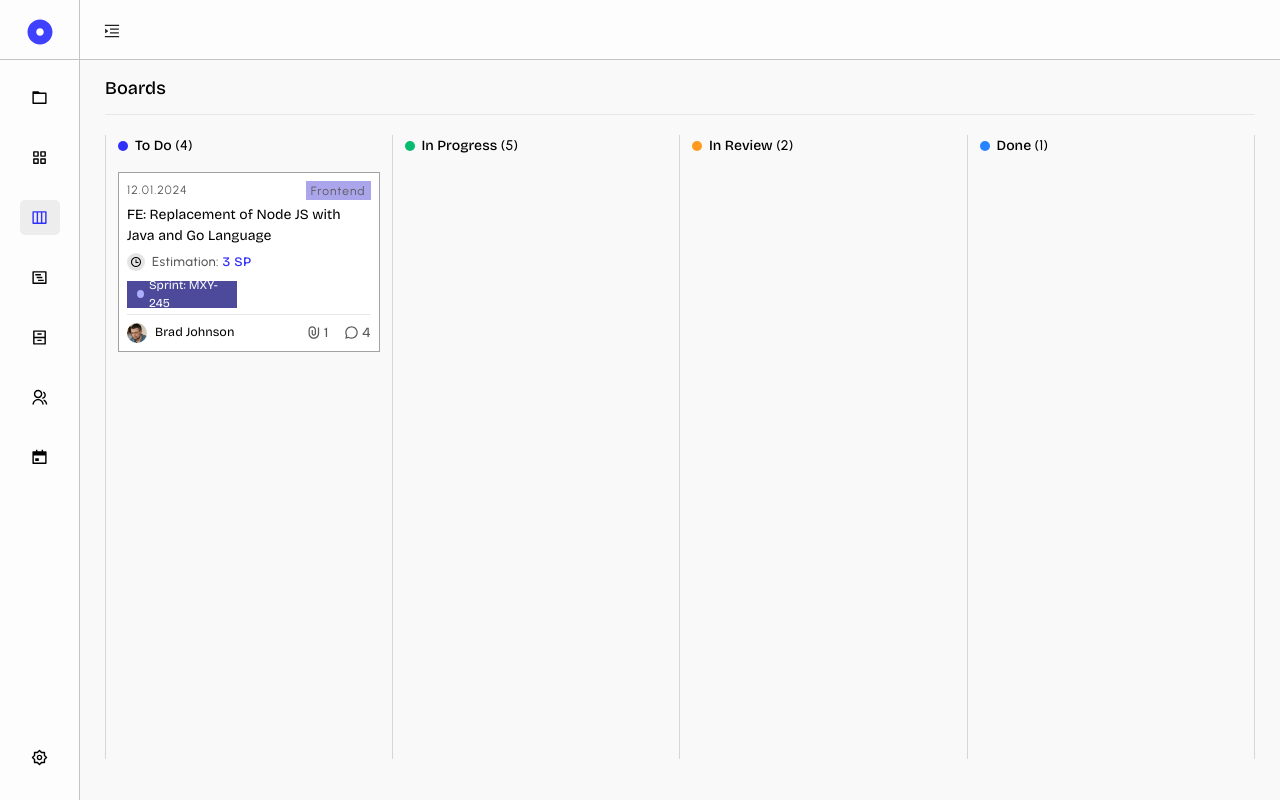
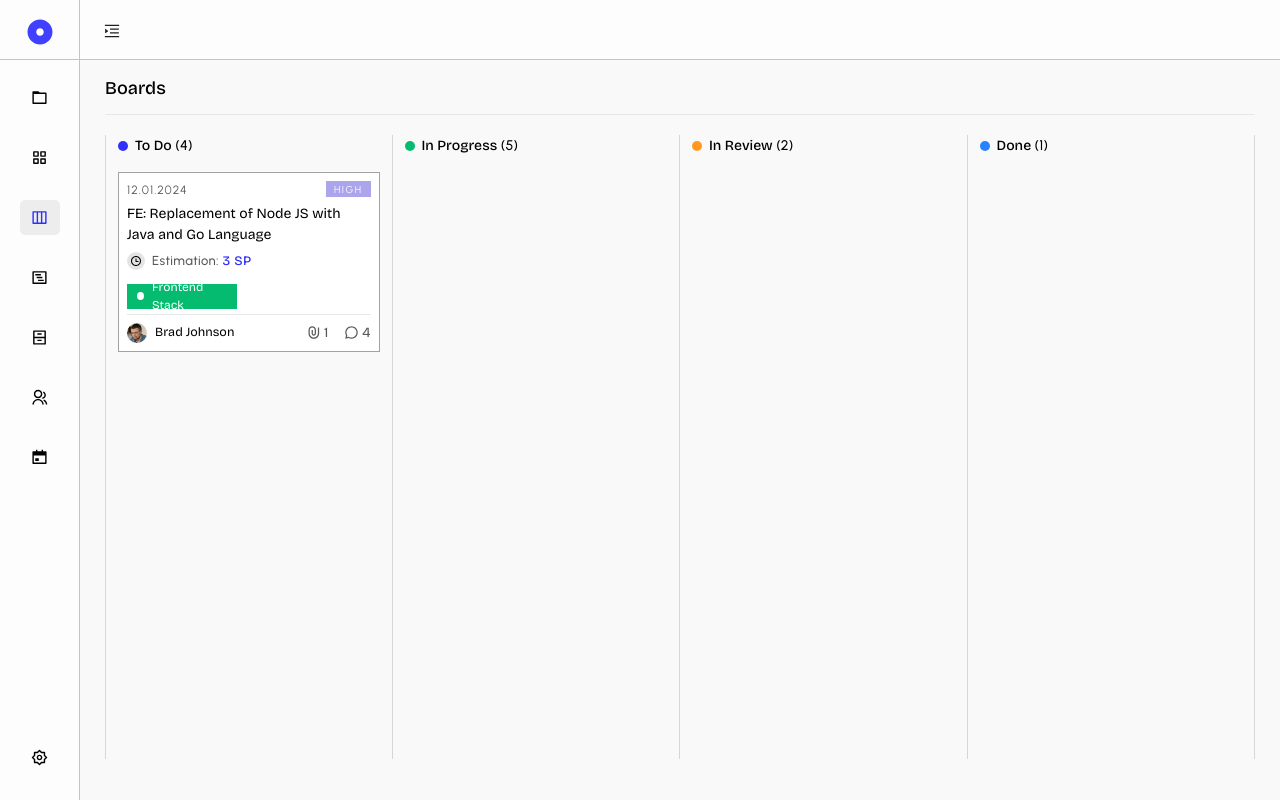
Before and after one commit to aniket-raikwar-dev/one-task, a React (Create React App) app in the folder frontend/: page /boards in a window 1280 px wide. Built offline with nearby package versions, Linux system fonts and the light colour scheme.

Commit message:
fixed: card ui

```diff
--- a/frontend/src/App.css
+++ b/frontend/src/App.css
@@ -680,7 +680,7 @@ nav {
     font-size: 13px;
   }
 }
-.ovr-sprint {
+.ovr-sprint, .tech-box {
   width: 45%;
   height: 27px;
   padding: 10px;
@@ -702,6 +702,17 @@ nav {
 .est {
   background-color: rgb(77, 74, 155) !important;
 }
+
+.tech-box {
+  height: 25px;
+  background-color: #04bb6f;
+
+  .circle {
+    margin-right: 8px;
+     background-color: rgb(255, 255, 255);
+  }
+}
+
 
 .ovr-table-container {
   background-color: #fff;
@@ -812,17 +823,6 @@ nav {
   border: 0.5px solid #a2a2a2;
   padding: 8px 8px 0px 8px;
 
-  .tech {
-    background-color: rgb(171, 165, 236);
-    font-family: "Urbanist", sans-serif;
-    font-size: 12px;
-    color: #5a5a5a;
-    letter-spacing: 1px;
-    margin-bottom: 2px;
-    width: fit-content;
-    padding: 0.5px 5px;
-  }
-
   .date {
     font-family: "Urbanist", sans-serif;
     font-size: 12px;
@@ -832,6 +832,22 @@ nav {
     width: fit-content;
   }
 }
+
+ .tech {
+    height: 16px;
+    background-color: rgb(171, 165, 236);
+    font-family: "Urbanist", sans-serif;
+    font-size: 10px;
+    color: #ffffff;
+    letter-spacing: 1.5px;
+    width: fit-content;
+    display: flex;
+    justify-content: center;
+    align-items: center;
+    padding: 0px 8px;
+    text-transform: uppercase;
+
+  }
 
 .task-text {
   margin-top: 2px;
--- a/frontend/src/components/BoardCard.js
+++ b/frontend/src/components/BoardCard.js
@@ -7,28 +7,14 @@ const BoardCard = () => {
       <div className="board-card-top">
         <div className="flex justify-between">
           <div className="date">12.01.2024</div>
-          <div className="tech">Frontend</div>
+          <div className="tech">High</div>
         </div>
 
         <h3 className="task-text">
           FE: Replacement of Node JS with Java and Go Language
         </h3>
 
-        {/* <div className="project-owner mar-t-6">
-        <div>
-          <svg
-            xmlns="http://www.w3.org/2000/svg"
-            viewBox="0 0 24 24"
-            fill="currentColor"
-          >
-            <path d="M20 22H18V20C18 18.3431 16.6569 17 15 17H9C7.34315 17 6 18.3431 6 20V22H4V20C4 17.2386 6.23858 15 9 15H15C17.7614 15 20 17.2386 20 20V22ZM12 13C8.68629 13 6 10.3137 6 7C6 3.68629 8.68629 1 12 1C15.3137 1 18 3.68629 18 7C18 10.3137 15.3137 13 12 13ZM12 11C14.2091 11 16 9.20914 16 7C16 4.79086 14.2091 3 12 3C9.79086 3 8 4.79086 8 7C8 9.20914 9.79086 11 12 11Z"></path>
-          </svg>
-        </div>
 
-        <p>
-          Assignee: <span>Brad Johnson</span>
-        </p>
-      </div> */}
           <div className="project-owner mar-t-6 mb-1">
             <div>
               <svg
@@ -44,9 +30,11 @@ const BoardCard = () => {
               Estimation: <span>3 SP</span>
             </p>
           </div>
-        <div className="ovr-sprint est mt-2">
+
+
+        <div className="tech-box mt-3">
           <div className="circle"></div>
-          Sprint: MXY-245
+           Frontend Stack
         </div>
       </div>
 
```
Lines whose indentation alone changed are shown as unchanged.
